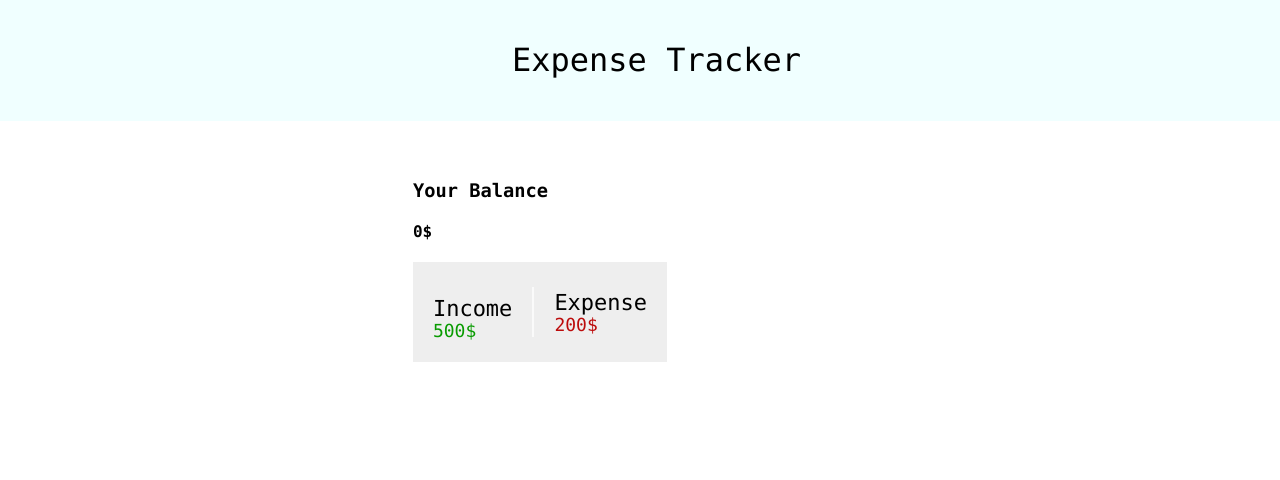
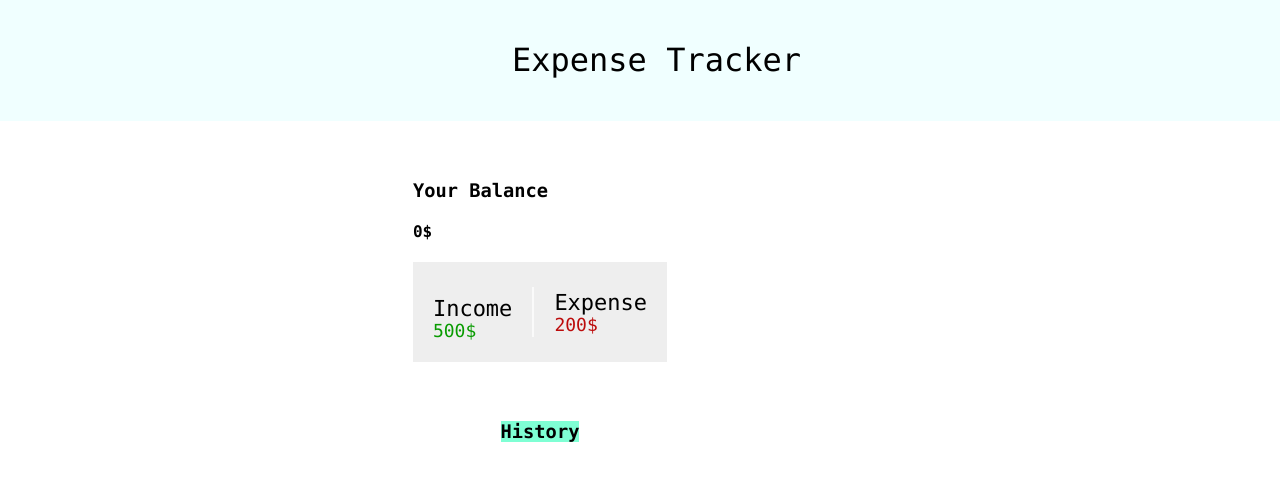
Before and after one commit to zahid2022skipq/expensetracker, a React (Create React App) app: page / in a window 1280 px wide. Shown: the top 480 px of the page. Built offline with nearby package versions, Linux system fonts and the light colour scheme.

Commit message:
working with history container

```diff
--- a/src/App.css
+++ b/src/App.css
@@ -25,3 +25,9 @@
   margin-top: 40px;
   padding: 0;
 }
+
+.history{
+  margin-right: 200px;
+  margin-top: 40px;
+  padding: 0;
+}
--- a/src/App.js
+++ b/src/App.js
@@ -1,5 +1,6 @@
 import "./App.css";
 import AccountDetails from "./Components/Account Details/AccountDetails";
+import History from "./Components/History/History";
 
 function App() {
   return (
@@ -10,6 +11,10 @@ function App() {
       <div className="accounts-container">
         <AccountDetails />
       </div>
+
+      <div className="history">
+        <History />
+      </div>
     </div>
   );
 }
--- a/src/Components/History/History.js
+++ b/src/Components/History/History.js
@@ -1,4 +1,6 @@
 import React from "react";
+
+import "./history.css";
 
 const History = () => {
   return (
--- a/src/Components/History/history.css
+++ b/src/Components/History/history.css
@@ -0,0 +1,7 @@
+.history-container{
+    background-color: aquamarine;
+}
+
+.history-heading{
+
+}
```
